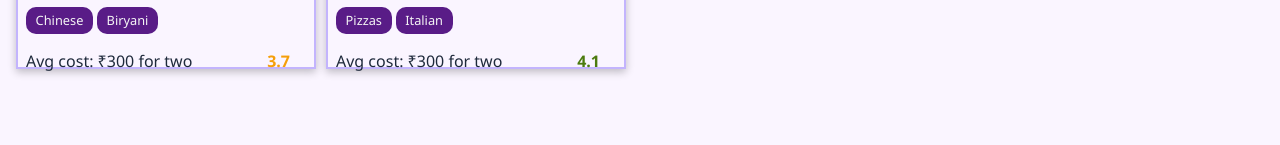
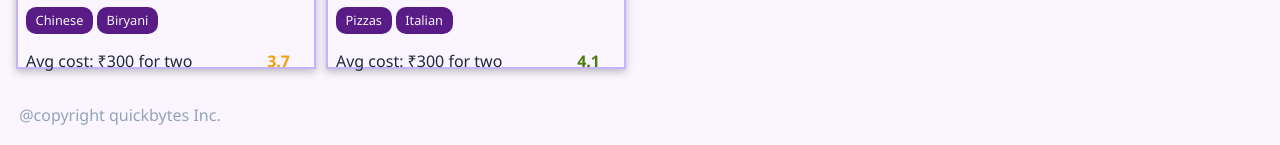
Before and after one commit to jay-rajput30/namaste-react-sessions, a React app in the folder Chapter04/code/: page / in a window 1280 px wide. Shown: the part 1016-1161 px from the top of the page. Before the commit the page ends 1101 px from the top, so only its background shows below. Built offline with nearby package versions, Linux system fonts and the light colour scheme.

Commit message:
feat: added footer

```diff
--- a/Chapter04/code/Footer.js
+++ b/Chapter04/code/Footer.js
@@ -0,0 +1,4 @@
+const Footer = () => {
+  return <footer className="footer">@copyright quickbytes Inc.</footer>;
+};
+export default Footer;
--- a/Chapter04/code/app.js
+++ b/Chapter04/code/app.js
@@ -1,5 +1,6 @@
 import React from "react";
 import ReactDOM, { createRoot } from "react-dom/client";
+import Footer from "./Footer";
 import Header from "./Header";
 import "./index.css";
 import Main from "./Main";
@@ -10,6 +11,7 @@ const App = () => {
     <div className="container">
       <Header />
       <Main />
+      <Footer />
     </div>
   );
 };
--- a/Chapter04/code/index.css
+++ b/Chapter04/code/index.css
@@ -51,6 +51,10 @@ img {
   justify-content: center;
   align-items: center;
 }
+.footer {
+  padding: 1.2rem;
+  color: hsl(215, 20%, 65%);
+}
 .restaurant {
   border: 2px solid hsl(252, 95%, 85%);
   padding: 0.5rem;
```
